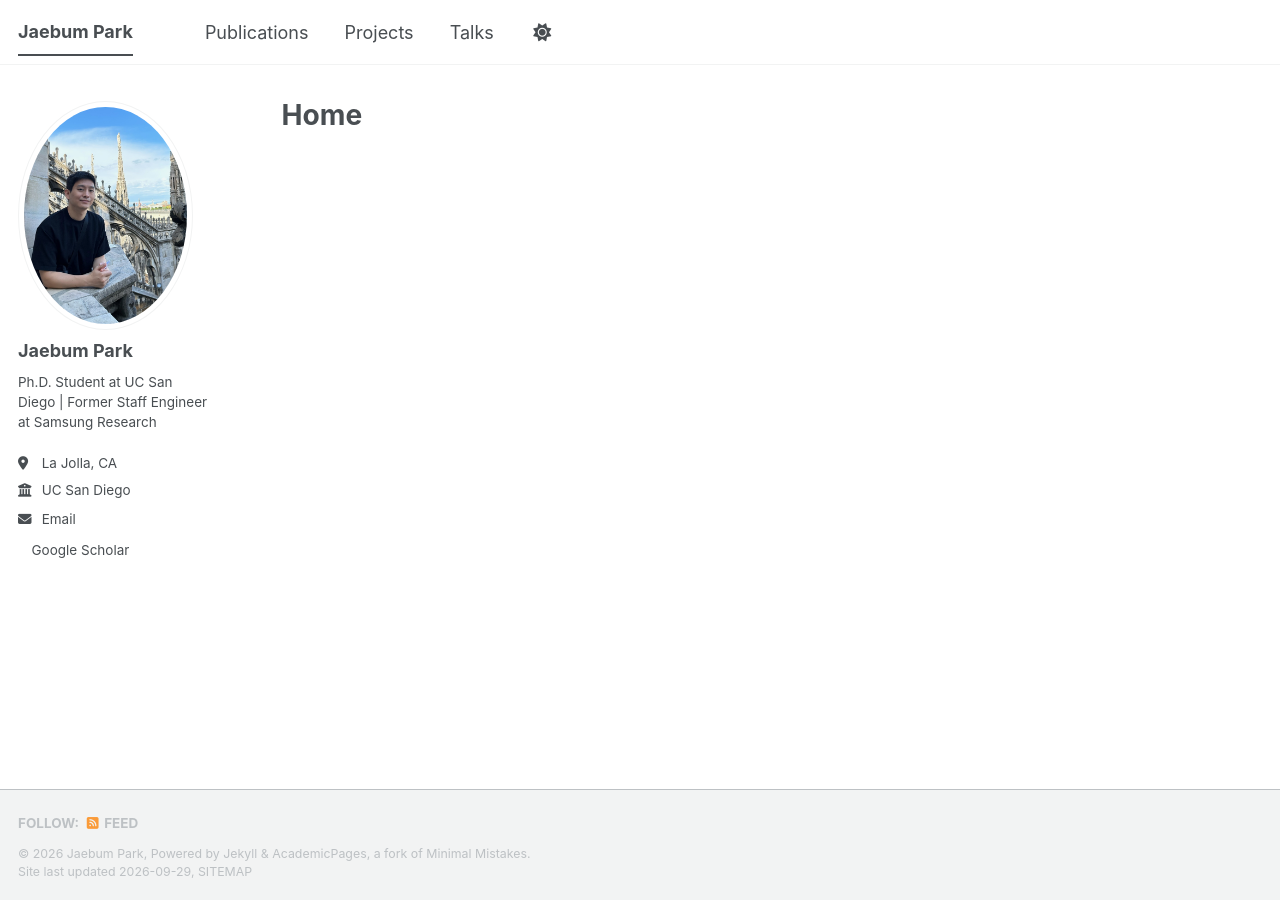
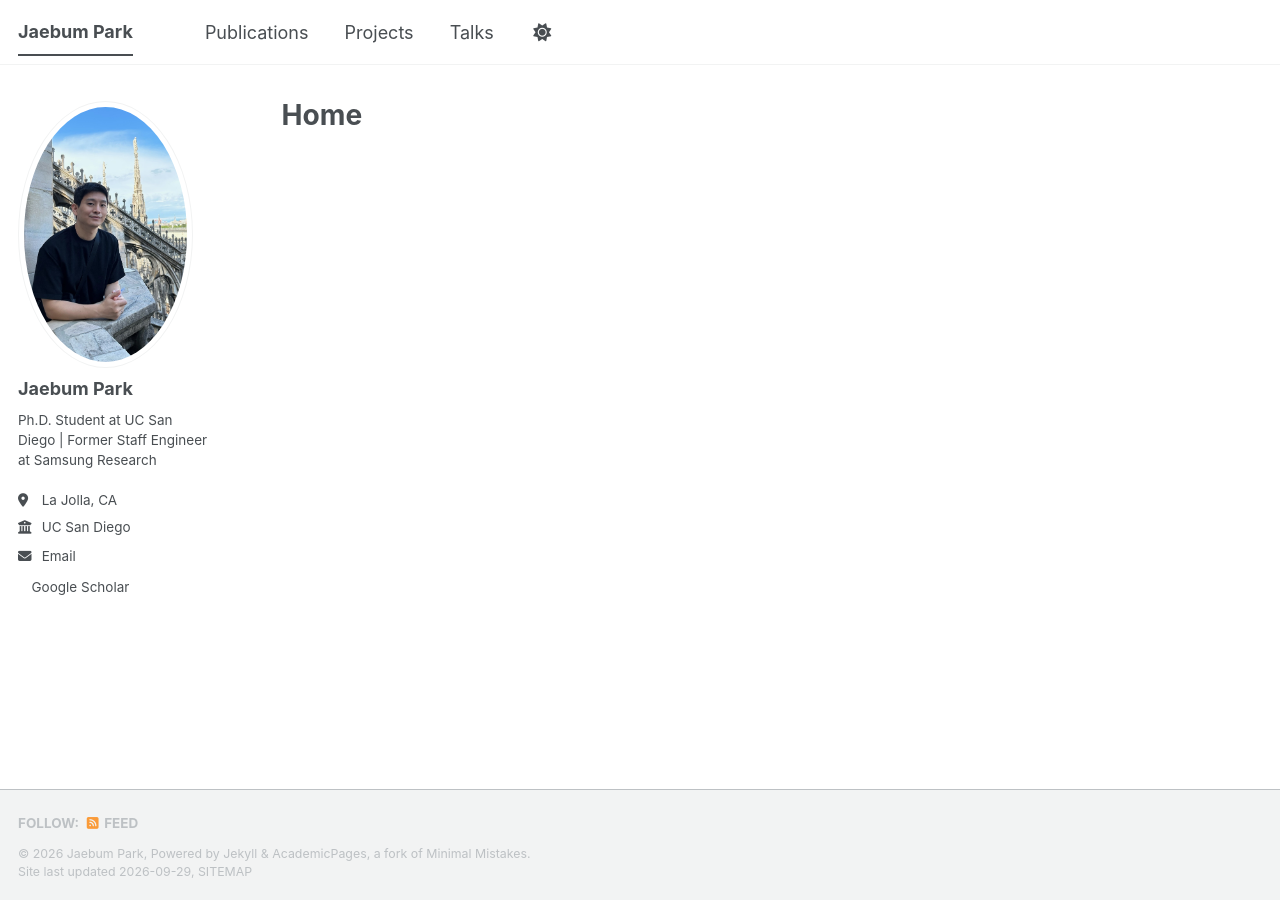
Before and after one commit to jpark-wireless/jpark-wireless.github.io, a Jekyll site: the page built from _pages/about.md, in a window 1280 px wide. Built offline with Jekyll 4.4.1, drawn with Linux system fonts in a browser that asks for light colours; a style sheet for code colours, icons or effects is not loaded.

Commit message:
update profile
Signed-off-by: Jaebum Park <jaypark8891@gmail.com>

```diff
--- a/_config.yml
+++ b/_config.yml
@@ -23,7 +23,7 @@ repository               : "jpark-wireless.github.io"
 #               Additional customization can be done by editing /_includes/author-profile.html
 author:
   # Biographic information
-  avatar           : "JP_github.jpg" # filename of av
+  avatar           : "JP_profile.jpg" # filename of av
   name             : "Jaebum Park"
   pronouns         : # example: "she/her"
   bio              : "Ph.D. Student at UC San Diego | Former Staff Engineer at Samsung Research"
```
Also changed, not shown: images/JP_profile.jpg (added).
